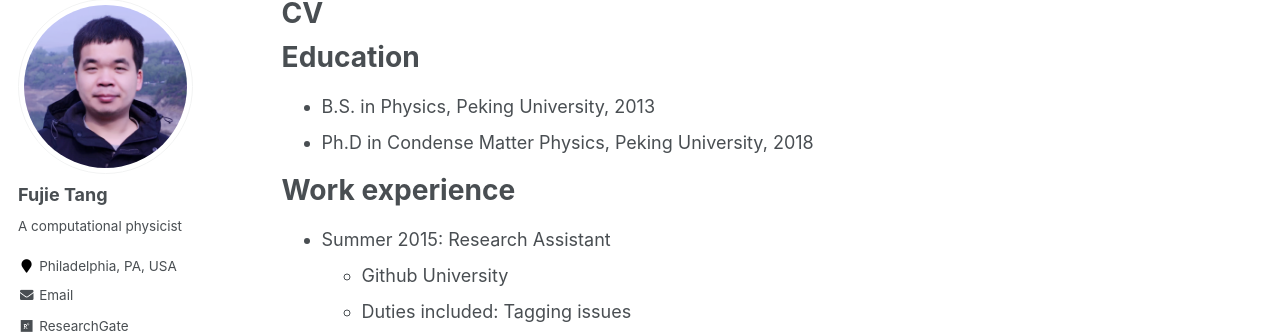
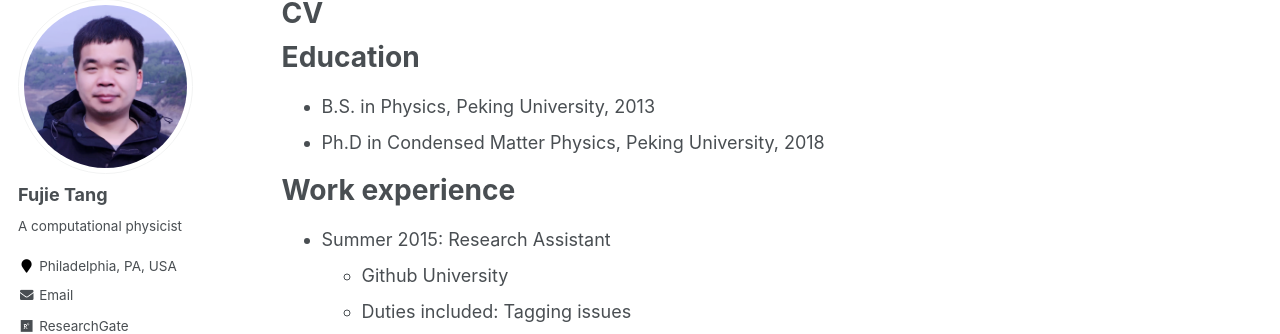
Before and after one commit to fujiepku/fujiepku.github.io, a Jekyll site: the page built from _pages/cv.md, in a window 1280 px wide and 900 px high. Shown: the part 119-453 px from the top of the window. Built offline with Jekyll 4.4.1, drawn with Linux system fonts in a browser that asks for light colours; some web fonts are replaced.

Commit message:
Update cv.md

```diff
--- a/_pages/cv.md
+++ b/_pages/cv.md
@@ -12,7 +12,7 @@ redirect_from:
 Education
 ======
 * B.S. in Physics, Peking University, 2013
-* Ph.D in Condense Matter Physics, Peking University, 2018
+* Ph.D in Condensed Matter Physics, Peking University, 2018
 
 Work experience
 ======
```
